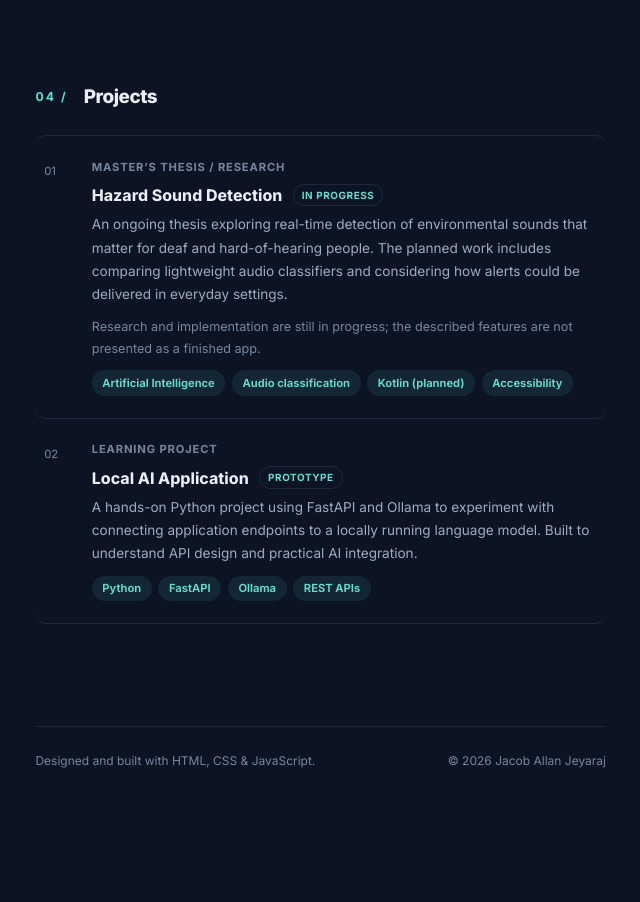
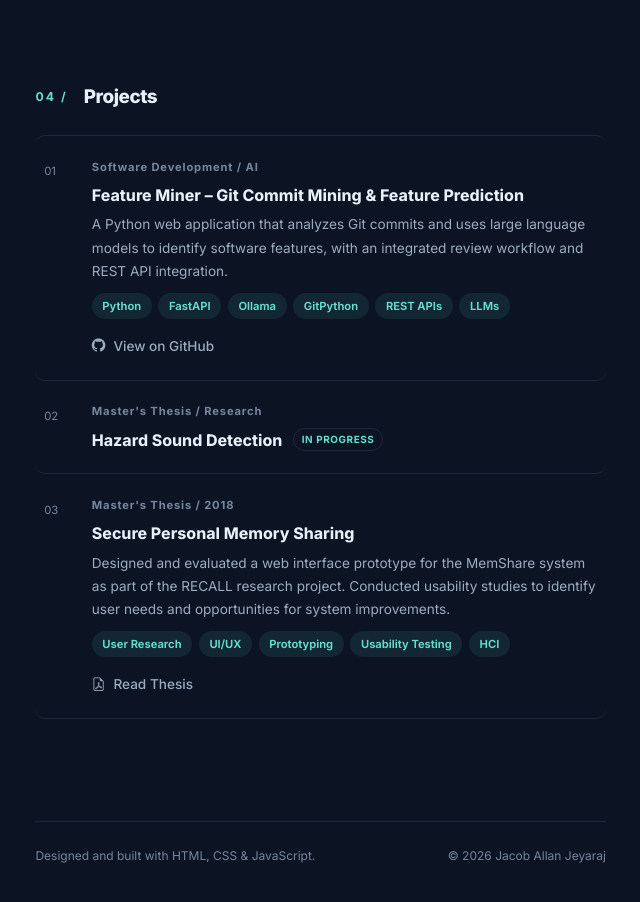
Before and after one commit to jacoballanj/Portfolio, a plain HTML site: page index.html in a window 1280 px wide. Shown: the part 1980-2882 px from the top of the page, without its empty margins (618-1258 px from the left). Before the commit the page ends 2801 px from the top, so only its background shows below. Drawn offline with nearby package versions, Linux system fonts and the light colour scheme.

Commit message:
Add project details  update styles for project links

```diff
--- a/index.html
+++ b/index.html
@@ -162,7 +162,9 @@
             <div class="timeline-body">
               <h3>
                 <span data-i18n="amazonTitle">Transaction Risk Investigator</span>
-                <span class="heading-muted">· Amazon, India</span>
+                <span class="heading-muted" data-i18n="amazonCompany">
+                  · Amazon, India
+                </span>
               </h3>
               <p data-i18n="amazonDesc">
                 Investigated high-risk transactions to mitigate fraud, identified emerging suspicious patterns, and generated
@@ -181,7 +183,9 @@
             <div class="timeline-body">
               <h3>
                 <span data-i18n="netcommTitle">Technical Consultant Intern</span>
-                <span class="heading-muted">· Netcomm Suisse, Switzerland</span>
+                <span class="heading-muted" data-i18n="netcommCompany">
+                  · Netcomm Suisse, Switzerland
+                </span>
               </h3>
               <p data-i18n="netcommDesc">
                 Gathered cross-functional stakeholder requirements, conducted technical and cost-feasibility assessments for an online
@@ -256,6 +260,7 @@
           </article>
         </section>
 
+
         <section aria-labelledby="projects-title" class="content-section" id="projects">
           <div class="section-heading">
             <span class="section-number">04 /</span>
@@ -263,56 +268,101 @@
           </div>
 
           <div class="work-list">
+
+            <!-- Feature Miner -->
+            <article class="work-row" id="feature-miner">
+              <span class="work-index">01</span>
+
+              <div class="work-body">
+                <p class="work-kicker" data-i18n="featureCategory">
+                  SOFTWARE DEVELOPMENT / AI
+                </p>
+
+                <div class="work-title-line">
+                  <h3 data-i18n="featureName">
+                    Feature Miner – Git Commit Mining &amp; Feature Prediction
+                  </h3>
+                </div>
+
+                <p data-i18n="featureDesc">
+                  A Python web application that analyzes Git commits and uses
+                  large language models to identify software features, with
+                  an integrated review workflow and REST API integration.
+                </p>
+
+                <div class="tags">
+                  <span>Python</span>
+                  <span>FastAPI</span>
+                  <span>Ollama</span>
+                  <span>GitPython</span>
+                  <span>REST APIs</span>
+                  <span>LLMs</span>
+                </div>
+
+                <a class="project-link" href="https://github.com/jacoballanj/feature_miner" target="_blank"
+                  rel="noopener noreferrer">
+                  <i class="bi bi-github" aria-hidden="true"></i>
+                  <span data-i18n="viewGithub">View on GitHub</span>
+                </a>
+              </div>
+            </article>
+
+            <!-- Current Master's Thesis -->
             <article class="work-row" id="hazard-detection">
-              <span class="work-index">01</span>
+              <span class="work-index">02</span>
+
               <div class="work-body">
-                <p class="work-kicker" data-i18n="researchProject">MASTER'S THESIS / RESEARCH</p>
+                <p class="work-kicker" data-i18n="researchProject">
+                  MASTER'S THESIS / RESEARCH
+                </p>
+
                 <div class="work-title-line">
                   <h3 data-i18n="hazardName">Hazard Sound Detection</h3>
                   <span class="status" data-i18n="inProgress">In progress</span>
                 </div>
-                <p data-i18n="hazardLong">
-                  An ongoing thesis exploring real-time detection of environmental sounds that matter for
-                  deaf and hard-of-hearing people. The planned work includes comparing lightweight audio
-                  classifiers and considering how alerts could be delivered in everyday settings.
-                </p>
-                <p class="project-disclaimer" data-i18n="hazardCaveat">
-                  Research and implementation are still in progress; the described features are not
-                  presented as a finished app.
-                </p>
-                <div class="tags">
-                  <span data-i18n="tagAI">AI</span>
-                  <span data-i18n="tagAudio">Audio classification</span>
-                  <span data-i18n="kotlinPlanned">Kotlin (planned)</span>
-                  <span data-i18n="tagAccessibility">Accessibility</span>
-                </div>
               </div>
             </article>
 
-            <article class="work-row" id="local-ai">
-              <span class="work-index">02</span>
+            <!-- Previous Master's Thesis -->
+            <article class="work-row" id="memory-sharing">
+              <span class="work-index">03</span>
+
               <div class="work-body">
-                <p class="work-kicker" data-i18n="learningProject">LEARNING PROJECT</p>
+                <p class="work-kicker" data-i18n="memoryCategory">
+                  MASTER'S THESIS / 2018
+                </p>
+
                 <div class="work-title-line">
-                  <h3 data-i18n="localAIName">Local AI Application</h3>
-                  <span class="status" data-i18n="prototype">Prototype</span>
+                  <h3 data-i18n="memoryName">
+                    Secure Personal Memory Sharing
+                  </h3>
                 </div>
-                <p data-i18n="localAILong">
-                  A hands-on Python project using FastAPI and Ollama to experiment with connecting
-                  application endpoints to a locally running language model. Built to understand API
-                  design and practical AI integration.
+
+                <p data-i18n="memoryDesc">
+                  Designed and evaluated a web interface prototype for the
+                  MemShare system as part of the RECALL research project.
+                  Conducted usability studies to identify user needs and
+                  opportunities for system improvements.
                 </p>
+
                 <div class="tags">
-                  <span>Python</span>
-                  <span>FastAPI</span>
-                  <span>Ollama</span>
-                  <span>REST APIs</span>
+                  <span data-i18n="tagUserResearch">User Research</span>
+                  <span>UI/UX</span>
+                  <span data-i18n="tagPrototyping">Prototyping</span>
+                  <span data-i18n="tagUsability">Usability Testing</span>
+                  <span>HCI</span>
                 </div>
+
+                <a class="project-link" href="https://thesis.bul.sbu.usi.ch/theses/1610-1718Jeyaraj/pdf?1533565605"
+                  target="_blank" rel="noopener noreferrer">
+                  <i class="bi bi-file-earmark-pdf" aria-hidden="true"></i>
+                  <span data-i18n="readThesis">Read Thesis</span>
+                </a>
               </div>
             </article>
+
           </div>
         </section>
-
         <footer class="footer">
           <span data-i18n="footer">Designed and built with HTML, CSS &amp; JavaScript.</span>
           <span>© <span data-year=""></span> Jacob Allan Jeyaraj</span>
--- a/script.js
+++ b/script.js
@@ -21,12 +21,14 @@ const translations = {
     sectionExperience: "Experience",
     experiencePeriod: "2019 – 2021",
     amazonTitle: "Transaction Risk Investigator",
+    amazonCompany: "· Amazon, India",
     amazonDesc:"Investigated high-risk transactions to mitigate fraud, identified emerging suspicious patterns, and generated performance reports to drive operational decisions.",
     tagRisk: "Risk Assessment",
     tagAnalysis: "Fraud Investigation",
     tagOperations: "Operations",
     experiencePeriodn: "2016 – 2017",
     netcommTitle: "Technical Consultant Intern",
+    netcommCompany: "· Netcomm Suisse, Switzerland",
     netcommDesc: "Gathered cross-functional stakeholder requirements, conducted technical and cost-feasibility assessments for an online platform, and designed wireframes to drive IT solution selection.",
     netcommTagRequirements: "Requirements Analysis",
     netcommTagFeasibility: "Feasibility Analysis",
@@ -58,23 +60,29 @@ const translations = {
     tagDB: "Database Management",
     tagAlgo: "Data Structures & Algorithms",
     // Projects
+    sectionProjects: "Projects",
+
+    // Feature Miner
+    featureCategory: "Software Development / AI",
+    featureName: "Feature Miner – Git Commit Mining & Feature Prediction",
+    featureDesc: "A Python web application that analyzes Git commits and uses large language models to identify software features, with an integrated review workflow and REST API integration.",
+    viewGithub: "View on GitHub",
+
+    // Current Master's Thesis
+    researchProject: "Master's Thesis / Research",
     hazardName: "Hazard Sound Detection",
     inProgress: "In progress",
-    tagAudio: "Audio classification",
-    localAIName: "Local AI Application",
-    sectionContact: "Let’s connect",
+
+    // Previous Master's Thesis
+    memoryCategory: "Master's Thesis / 2018",
+    memoryName: "Secure Personal Memory Sharing",
+    memoryDesc: "Designed and evaluated a web interface prototype for the MemShare system as part of the RECALL research project. Conducted usability studies to identify user needs and opportunities for system improvements.",
+    tagUserResearch: "User Research",
+    tagPrototyping: "Prototyping",
+    tagUsability: "Usability Testing",
+    readThesis: "Read Thesis",
+    //misc
     footer: "Designed and built with HTML, CSS & JavaScript.",
-    researchProject: "MASTER’S THESIS / RESEARCH",
-    hazardLong:
-      "An ongoing thesis exploring real-time detection of environmental sounds that matter for deaf and hard-of-hearing people. The planned work includes comparing lightweight audio classifiers and considering how alerts could be delivered in everyday settings.",
-    hazardCaveat:
-      "Research and implementation are still in progress; the described features are not presented as a finished app.",
-    tagAccessibility: "Accessibility",
-    kotlinPlanned: "Kotlin (planned)",
-    learningProject: "LEARNING PROJECT",
-    prototype: "Prototype",
-    localAILong:
-      "A hands-on Python project using FastAPI and Ollama to experiment with connecting application endpoints to a locally running language model. Built to understand API design and practical AI integration.",
     emailLabel: "Email",
     githubLabel: "GitHub",
     linkedinLabel: "LinkedIn",
@@ -82,7 +90,6 @@ const translations = {
     themeToDark: "Switch to dark mode",
     openMenu: "Open navigation menu",
     closeMenu: "Close navigation menu",
-    sectionProjects: "Projects",
   },
   de: {
     skip: "Zum Inhalt springen",
@@ -103,6 +110,7 @@ const translations = {
     sectionExperience: "Berufserfahrung",
     experiencePeriod: "2019 – 2021",
     amazonTitle: "Transaction Risk Investigator",
+    amazonCompany: "· Amazon, Indien",
     amazonDesc: "Untersuchte Transaktionen mit hohem Risiko zur Betrugsprävention, erkannte neue verdächtige Muster und erstellte Leistungsberichte als Grundlage für operative Entscheidungen.",
     tagRisk: "Risikobewertung",
     tagAnalysis: "Betrugsuntersuchung",
@@ -110,6 +118,7 @@ const translations = {
 
     experiencePeriodn: "2016 – 2017",
     netcommTitle: "Praktikant in der technischen Beratung",
+    netcommCompany: "· Netcomm Suisse, Schweiz",
     netcommDesc: "Erfasste bereichsübergreifend Anforderungen von Stakeholdern, prüfte die technische und wirtschaftliche Machbarkeit einer Online-Plattform und erstellte Wireframes zur Unterstützung der Auswahl einer IT-Lösung.",
     netcommTagRequirements: "Anforderungsanalyse",
     netcommTagFeasibility: "Machbarkeitsanalyse",
@@ -143,26 +152,31 @@ const translations = {
     tagPro: "Programmiergrundlagen",
     tagDB: "Datenbankmanagement",
     tagAlgo: "Datenstrukturen & Algorithmen",
-    hazardName: "Erkennung gefährlicher Geräusche",
-    inProgress: "In Arbeit",
-    tagAudio: "Audioklassifikation",
-    localAIName: "Lokale KI-Anwendung",
-    sectionContact: "Kontakt",
-    contactBody:
-      "Ich interessiere mich für Stellen, bei denen wirtschaftliches Verständnis, analytisches Denken und Technologie zusammenkommen. Ob Wirtschaftsinformatik, Software oder KI – ich freue mich über einen Austausch.",
-    setupNote: "E-Mail, LinkedIn oder GitHub in script.js ergänzen, damit hier Kontaktlinks erscheinen.",
+
+    // Projects
+    sectionProjects: "Projekte",
+
+    // Feature Miner
+    featureCategory: "Softwareentwicklung / KI",
+    featureName: "Feature Miner – Git-Commit-Analyse und Feature-Vorhersage",
+    featureDesc: "Eine Python-Webanwendung, die Git-Commits analysiert und mithilfe großer Sprachmodelle Softwarefunktionen identifiziert. Die Anwendung verfügt über einen integrierten Validierungsprozess und eine REST-API-Integration.",
+    viewGithub: "Auf GitHub ansehen",
+
+    // Current Master's Thesis
+    researchProject: "Masterarbeit / Forschung",
+    hazardName: "Erkennung von Gefahrengeräuschen",
+    inProgress: "In Bearbeitung",
+
+    // Previous Master's Thesis
+    memoryCategory: "Masterarbeit / 2018",
+    memoryName: "Sicherer Austausch persönlicher Erinnerungen",
+    memoryDesc: "Entwurf und Evaluation eines Weboberflächen-Prototyps für das MemShare-System im Rahmen des Forschungsprojekts RECALL. Durchführung von Usability-Studien zur Identifikation von Nutzeranforderungen und Verbesserungspotenzialen des Systems.",
+    tagUserResearch: "Nutzerforschung",
+    tagPrototyping: "Prototyping",
+    tagUsability: "Usability-Tests",
+    readThesis: "Masterarbeit lesen",
+
     footer: "Erstellt mit HTML, CSS und JavaScript.",
-    researchProject: "MASTERARBEIT / FORSCHUNG",
-    hazardLong:
-      "In meiner laufenden Masterarbeit untersuche ich die Echtzeiterkennung wichtiger Umgebungsgeräusche für gehörlose und schwerhörige Menschen. Geplant sind der Vergleich ressourcenschonender Audioklassifikationsmodelle und die Betrachtung geeigneter Warnmethoden für den Alltag.",
-    hazardCaveat:
-      "Forschung und Implementierung laufen noch. Die beschriebenen Funktionen sind keine bereits fertige App.",
-    tagAccessibility: "Barrierefreiheit",
-    kotlinPlanned: "Kotlin (geplant)",
-    learningProject: "LERNPROJEKT",
-    prototype: "Prototyp",
-    localAILong:
-      "Ein praktisches Python-Projekt mit FastAPI und Ollama, bei dem API-Endpunkte mit einem lokal ausgeführten Sprachmodell verbunden werden. Ziel war, API-Entwicklung und die Integration von KI besser zu verstehen.",
     emailLabel: "E-Mail",
     githubLabel: "GitHub",
     linkedinLabel: "LinkedIn",
@@ -170,7 +184,6 @@ const translations = {
     themeToDark: "Zum dunklen Modus wechseln",
     openMenu: "Navigationsmenü öffnen",
     closeMenu: "Navigationsmenü schließen",
-    sectionProjects: "Projekte",
   },
 };
 
--- a/style.css
+++ b/style.css
@@ -877,6 +877,22 @@ a:focus-visible {
   margin: 0 0 0.5rem;
 }
 
+.project-link {
+  display: inline-flex;
+  align-items: center;
+  gap: 8px;
+  margin-top: 16px;
+  color: var(--muted);
+  font-size: 0.85rem;
+  font-weight: 500;
+  text-decoration: none;
+  transition: color 0.2s ease;
+}
+
+.project-link:hover {
+  color: var(--accent);
+}
+
 /* On mobile, uses the existing header controls */
 @media (max-width: 850px) {
   .desktop-controls {
```
